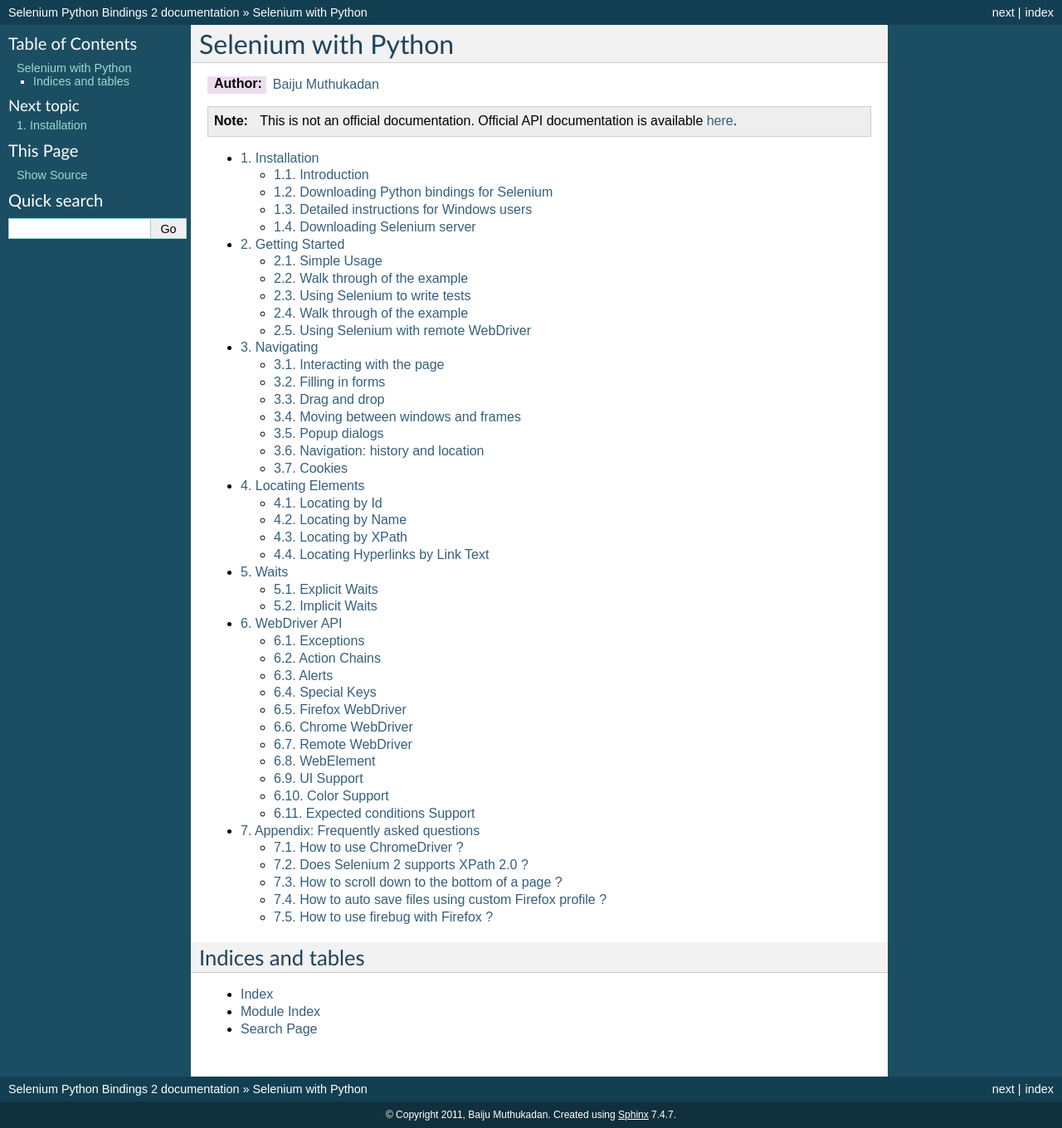
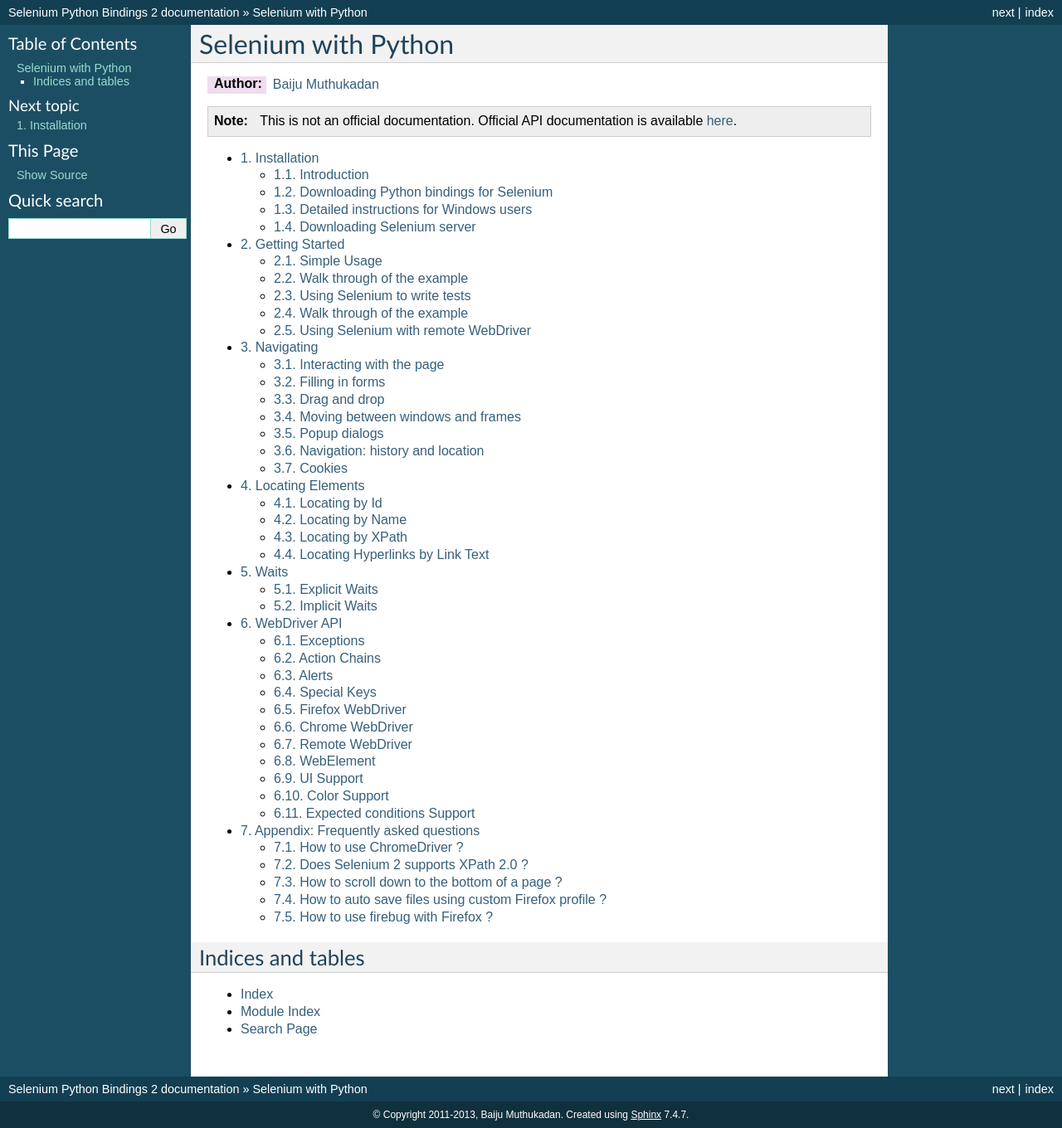
Before and after one commit to baijum/selenium-python, a Sphinx documentation site: the page built from source/index.rst, in a window 1280 px wide. Shown: the whole page at 83% size. Built offline with Sphinx 7.4.7, drawn with Linux system fonts in a browser that asks for light colours.

Commit message:
Update conf.py

```diff
--- a/source/conf.py
+++ b/source/conf.py
@@ -41,7 +41,7 @@
 
 # General information about the project.
 project = u'Selenium Python Bindings'
-copyright = u'2011, Baiju Muthukadan'
+copyright = u'2011-2013, Baiju Muthukadan'
 
 # The version info for the project you're documenting, acts as replacement for
 # |version| and |release|, also used in various other places throughout the
```
